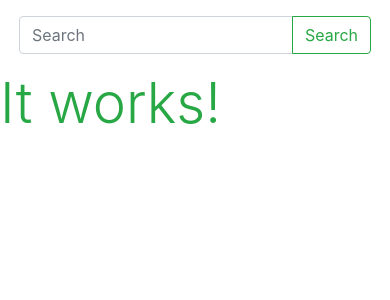
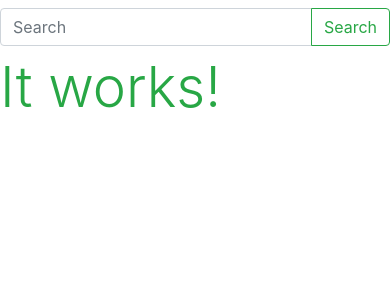
Before and after one commit to dnlbowers/Vape-Store, a Django app: page / in a window 390 px wide. Shown: the part 98-398 px from the top of the page. Run offline with Django 3.2, Linux system fonts and the light colour scheme; some libraries are stand-ins or nearby versions.

Commit message:
style search form when on mobile nav devices

```diff
--- a/templates/base.html
+++ b/templates/base.html
@@ -4,10 +4,10 @@
        {% include 'includes/layout/head.html' %}
     </head>
     <body>
-        <header class="container-fluid pl-0 pr-0">
+        <header class="container-fluid px-0">
             {% include 'includes/components/navbar.html' %}
         </header>
-        <div class="d-flex d-lg-none justify-content-center">
+        <div class="d-lg-none py-0 my-0">
             {% include 'includes/components/searchform.html'%}
         </div>
 
--- a/templates/includes/components/searchform.html
+++ b/templates/includes/components/searchform.html
@@ -1,4 +1,4 @@
-<form class="form-inline my-2">
+<form class="form-inline my-lg-2">
     <div class="input-group w-100 align-items-center">
         <input class="form-control" type="search" name="q" placeholder="Search" aria-label="Search">
         <div class="input-group-append">
```
